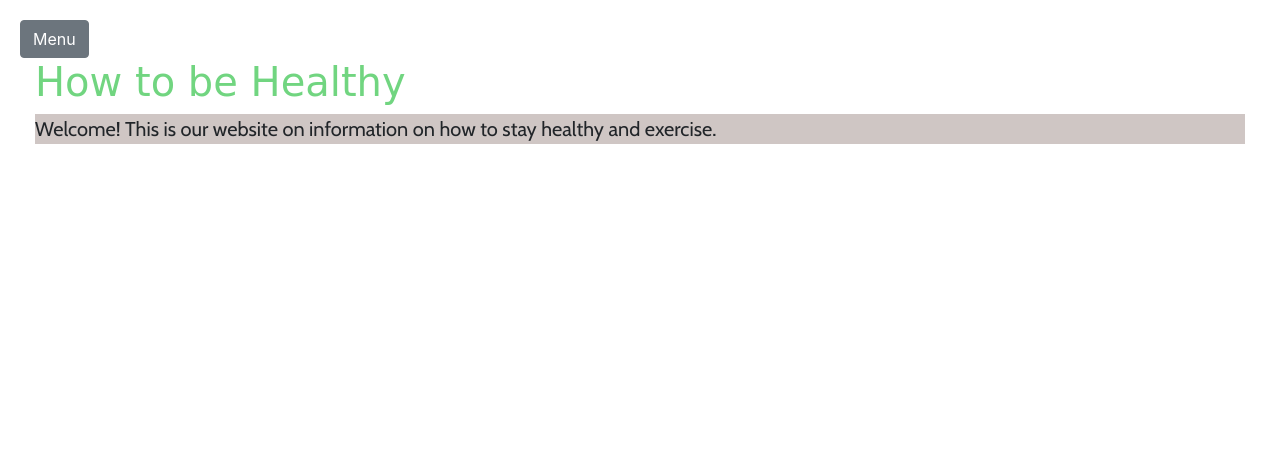
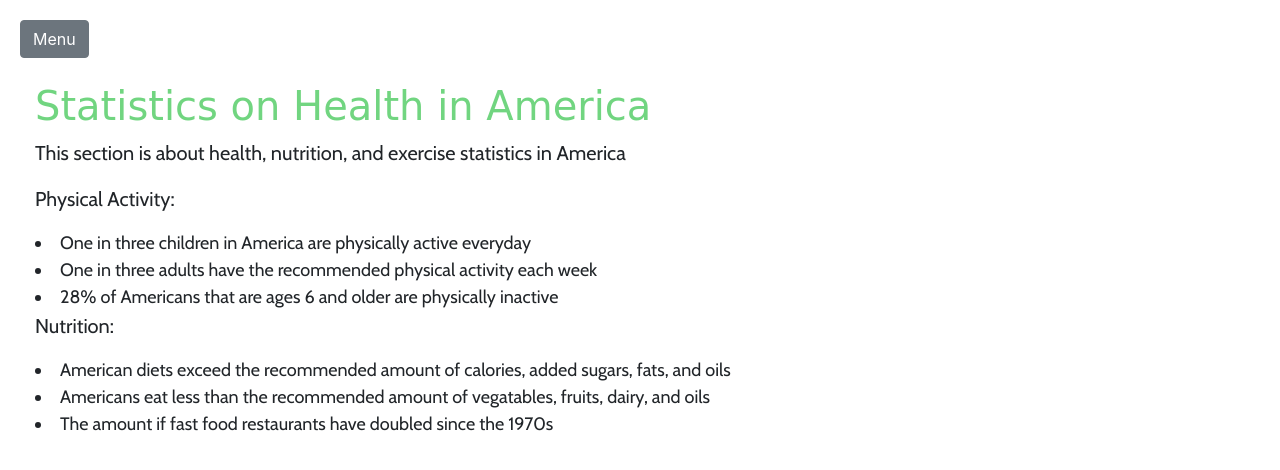
Before and after one commit to stanleym1379/health-website, a plain HTML site: page statistics.html in a window 1280 px wide. Drawn offline with nearby package versions, Linux system fonts and the light colour scheme; a web font is replaced by a local one.

Commit message:
stat file

```diff
--- a/statistics.html
+++ b/statistics.html
@@ -20,7 +20,15 @@
     <link href="css/simple-sidebar.css" rel="stylesheet">
 
 </head>
-
+<style>
+    li {
+        font-family:'Cabin', cursive;
+        font-size:18px;
+    }
+    p{
+        background:white;
+    }
+</style>
 <body>
     <br>
 
@@ -65,9 +73,21 @@
         <div id="page-content-wrapper">
             <a href="#menu-toggle" class="btn btn-secondary" id="menu-toggle">Menu</a>
             <div class="container-fluid">
+                <br>
 
-                <h1>How to be Healthy</h1>
-                <p>Welcome! This is our website on information on how to stay healthy and exercise.</p>
+                <h1>Statistics on Health in America</h1>
+                <p>This section is about health, nutrition, and exercise statistics in America</p>
+                <p>Physical Activity:</p>
+                <li>One in three children in America are physically active everyday</li>
+                <li>One in three adults have the recommended physical activity each week</li>
+                <li>28% of Americans that are ages 6 and older are physically inactive</li>
+                <p>Nutrition:</p>
+                <li>American diets exceed the recommended amount of calories, added sugars, fats, and oils</li>
+                <li>Americans eat less than the recommended amount of vegatables, fruits, dairy, and oils</li>
+                <li>The amount if fast food restaurants have doubled since the 1970s</li>
+
+
+
 
 
 
```
Also changed, not shown: contact.html (+25 -12 lines), exercise.html (+32 -22 lines), css/simple-sidebar.css (line endings or trailing spaces).
